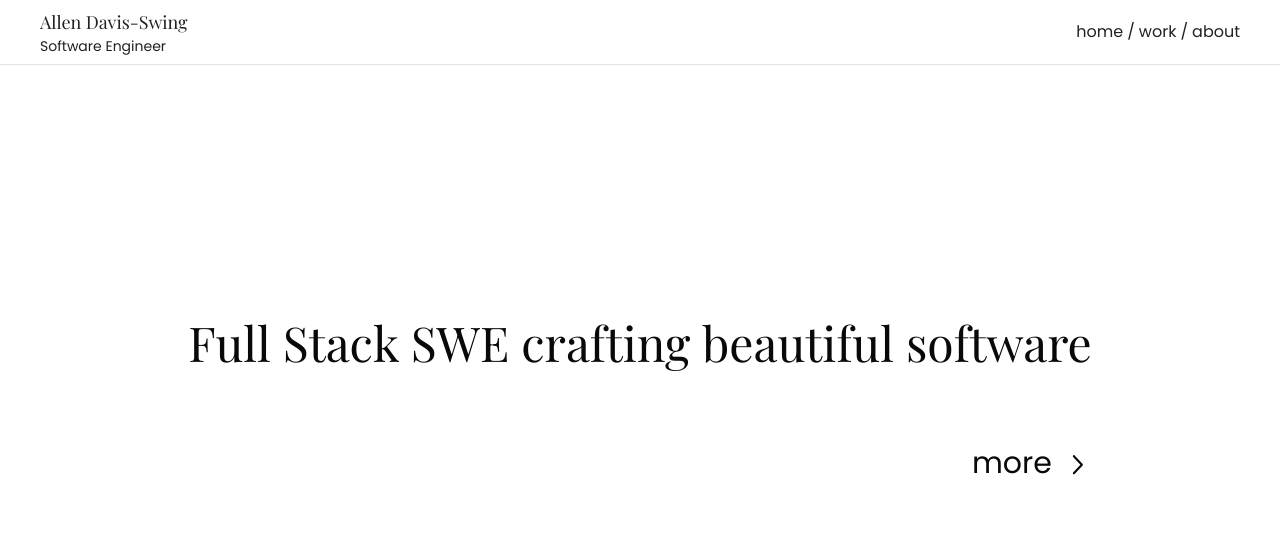
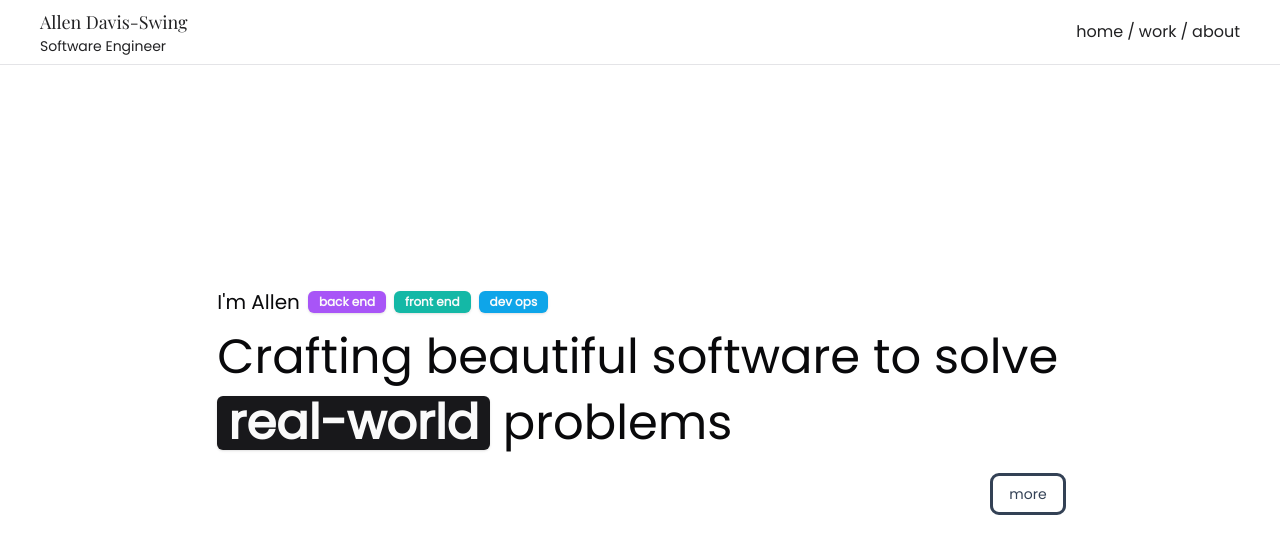
Before and after one commit to allends/next-portfolio, a Next.js app: page / in a window 1280 px wide. Shown: the top 554 px of the page. Built offline with nearby package versions, Linux system fonts and the light colour scheme; a web font is replaced by a local one.

Commit message:
home page

```diff
--- a/app/page.tsx
+++ b/app/page.tsx
@@ -1,6 +1,9 @@
 import { ChevronRightIcon } from '@radix-ui/react-icons'
 import { Centered } from './_components/Center'
 import { Playfair_Display } from 'next/font/google'
+import { Badge } from '@/components/ui/badge'
+import { Button } from '@/components/ui/button'
+import Link from 'next/link'
 
 const playfairDisplay = Playfair_Display({ subsets: ['latin'] })
 
@@ -27,7 +30,20 @@ export default async function Home() {
     const numRaindrops = 100
     return (
         <main className="h-screen w-screen">
-            <AllenHero />
+            <Centered className="mx-5 md:w-2/3 md:mx-auto break-words p-1">
+                <div className="flex flex-row gap-2 items-center justify-start w-fit mr-auto mb-2">
+                    <div className='text-xl'>{`I'm Allen`}</div>
+                    <Badge className="bg-purple-500">back end</Badge>
+                    <Badge className="bg-teal-500">front end</Badge>
+                    <Badge className="bg-sky-500">dev ops</Badge>
+                </div>
+                <div className="text-5xl leading-tight md:leading-snug md:mb-5 text-wrap">
+                    Crafting beautiful software to solve <Badge className="text-5xl">real-world</Badge> problems
+                </div>
+                <Link className='ml-auto' href="/work">
+                    <Button className="bg-transparent active:bg-slate-100 hover:bg-slate-100 text-slate-700 shadow-none outline outline-slate-700">more</Button>
+                </Link>
+            </Centered>
         </main>
     )
 }
```
